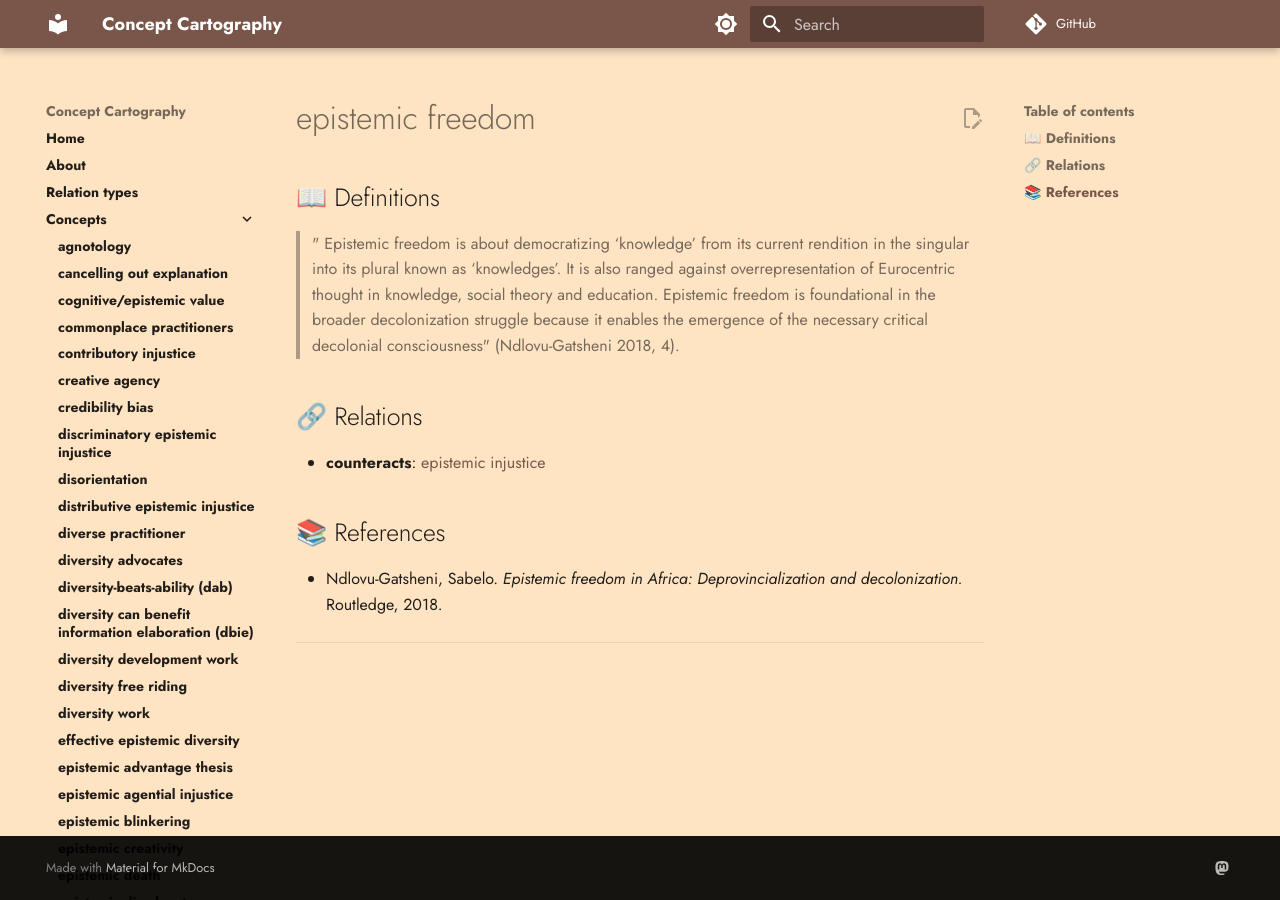
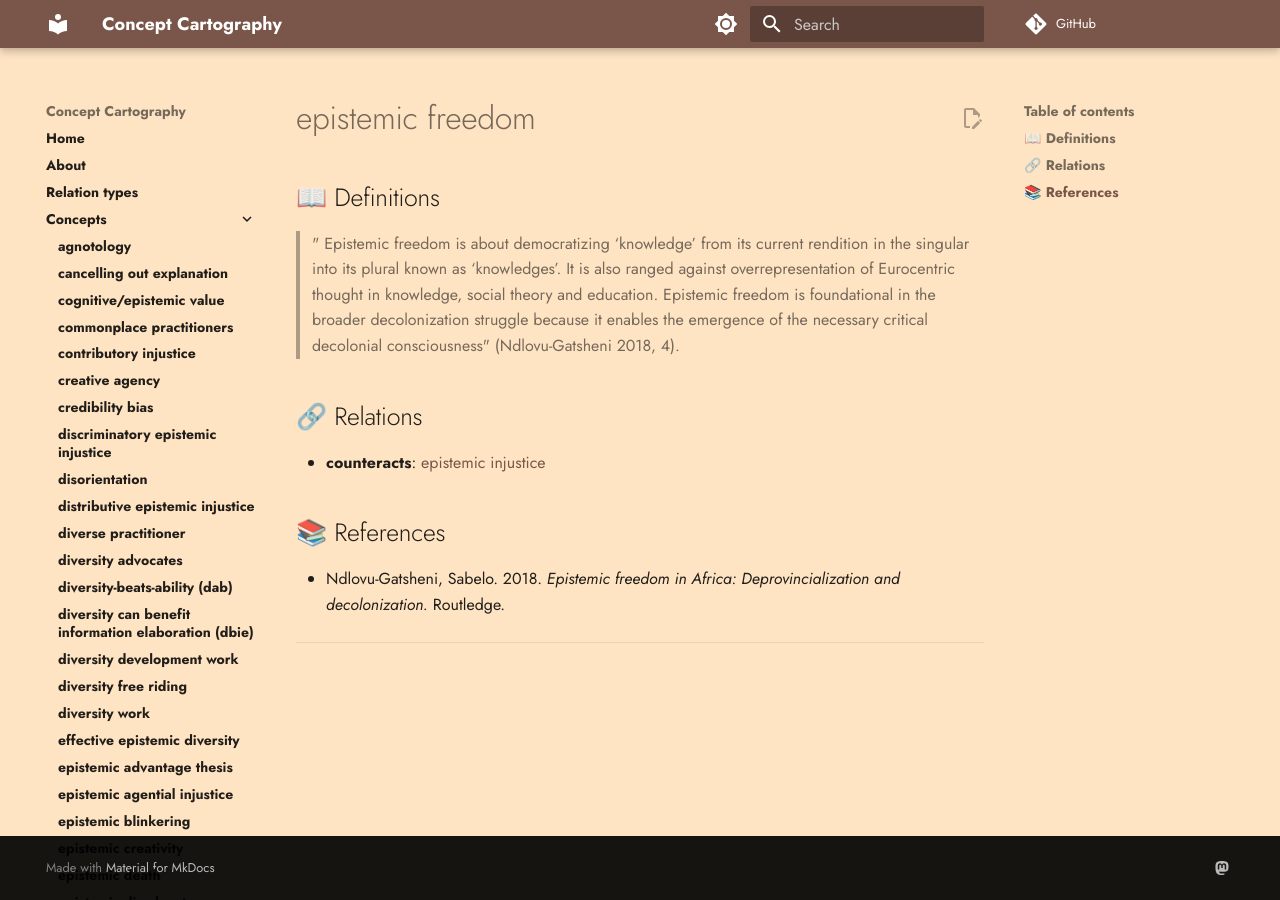
Before and after one commit to conceptcartography/conceptcartography, an MkDocs documentation site: the page built from docs/concepts/epistemic-freedom.md, in a window 1280 px wide. Built offline with MkDocs 1.6.1 and Material for MkDocs 9.7.7, drawn with Linux system fonts in a browser that asks for light colours; comment, search, counter and statistics services are not loaded; the version menu is left out.

```diff
--- a/docs/concepts/epistemic-freedom.md
+++ b/docs/concepts/epistemic-freedom.md
@@ -10,7 +10,7 @@
 
 ## 📚 References
 
-- Ndlovu-Gatsheni, Sabelo. _Epistemic freedom in Africa: Deprovincialization and decolonization._ Routledge, 2018.
+- Ndlovu-Gatsheni, Sabelo. 2018. _Epistemic freedom in Africa: Deprovincialization and decolonization._ Routledge.
 
 ---
 
```
